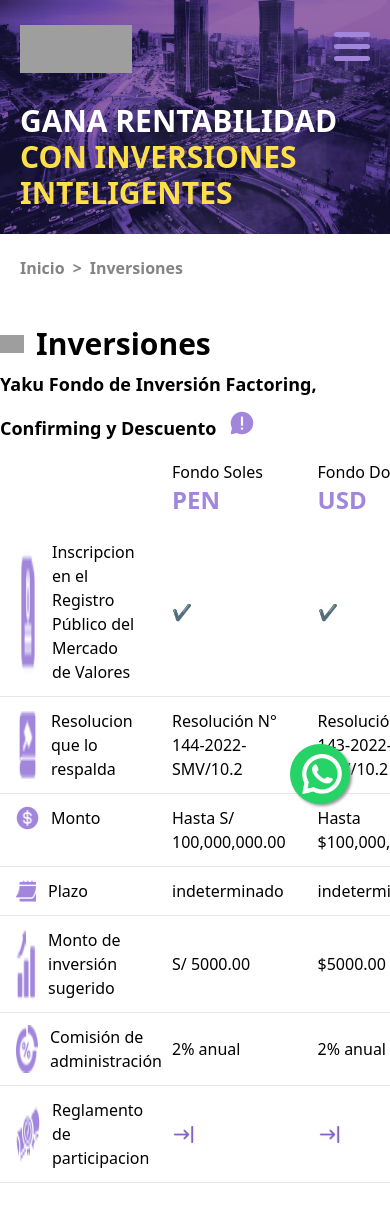
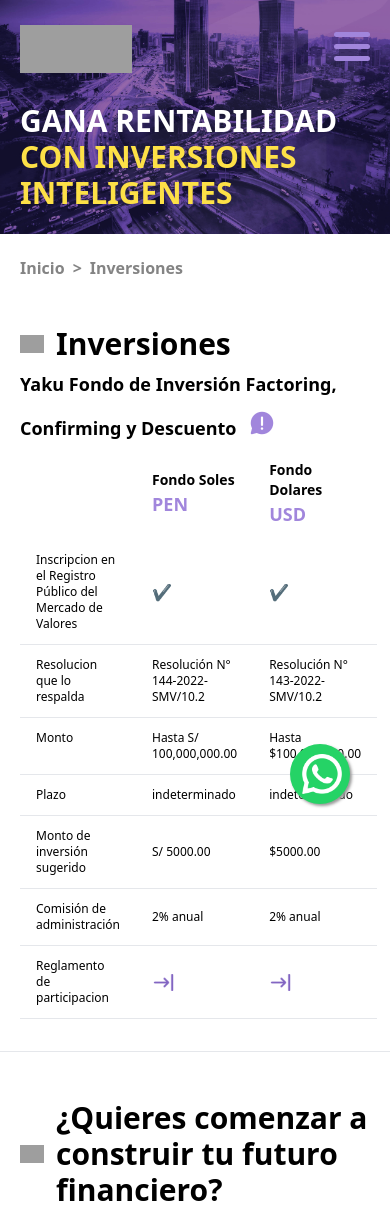
Before and after one commit to Jp-dsouls/propuesta-web-1, an Astro site: page /inversiones in a window 390 px wide. Shown: the top 1211 px of the page. Built offline with nearby package versions, Linux system fonts and the light colour scheme; Astro itself is replaced by a stand-in of ours; grey boxes are pictures that could not be loaded; a web font is replaced by a local one.

Commit message:
fix: responsive Investments

```diff
--- a/src/components/Investments/Investments.astro
+++ b/src/components/Investments/Investments.astro
@@ -3,7 +3,7 @@
 import { Image } from "astro:assets";
 ---
 
-<section class="container mx-auto flex flex-col my-8">
+<section class="container mx-5 w-fit lg:md:sm:mx-auto flex flex-col my-8">
   <Title title="Inversiones" />
   <h2 class="text-lg font-semibold">
     Yaku Fondo de Inversión Factoring, Confirming y Descuento
@@ -39,19 +39,19 @@
         <thead>
           <tr class="bg-muted">
             <th class="px-4 py-3 font-medium"></th>
-            <th class="px-4 py-3 font-medium">
+            <th class="px-4 py-3 text-sm lg:md:sm:font-medium">
               <span>Fondo Soles</span>
-              <h5 class="text-[#a186dc] text-2xl font-bold">PEN</h5>
+              <h5 class="text-[#a186dc] text-lg lg:md:sm:text-2xl font-bold">PEN</h5>
             </th>
-            <th class="px-4 py-3 font-medium">
+            <th class="px-4 py-3 text-sm lg:md:sm:font-medium">
               <span>Fondo Dolares</span>
-              <h5 class="text-[#a186dc] text-2xl font-bold">USD</h5>
+              <h5 class="text-[#a186dc] text-lg lg:md:sm:text-2xl font-bold">USD</h5>
             </th>
           </tr>
         </thead>
         <tbody>
           <tr class="border-b">
-            <td class="px-4 py-3 font-medium inline-flex">
+            <td class="px-4 py-3 font-medium inline-flex text-xs lg:md:sm:text-sm">
               <Image
             src="/icons/inscripcion.png"
             alt="icono inscripcion"
@@ -59,7 +59,7 @@
             height="24"
             draggable="false"
             loading="lazy"
-            class="pr-3"
+            class="pr-3 hidden sm:block lg:md:sm:block"
           />
               Inscripcion en el Registro Público del Mercado de Valores
             </td>
@@ -67,7 +67,7 @@
             <td class="px-4 py-3">✔</td>
           </tr>
           <tr class="border-b">
-            <td class="px-4 py-3 font-medium inline-flex">
+            <td class="px-4 py-3 font-medium inline-flex text-xs lg:md:sm:text-sm">
               <Image
             src="/icons/ley.png"
             alt="icono ley"
@@ -75,15 +75,15 @@
             height="24"
             draggable="false"
             loading="lazy"
-            class="pr-3"
+            class="pr-3 hidden sm:block lg:md:sm:block"
           />
               Resolucion que lo respalda</td
             >
-            <td class="px-4 py-3">Resolución N° 144-2022-SMV/10.2</td>
-            <td class="px-4 py-3">Resolución N° 143-2022-SMV/10.2</td>
+            <td class="px-4 py-3 text-xs lg:md:sm:text-base">Resolución N° 144-2022-SMV/10.2</td>
+            <td class="px-4 py-3 text-xs lg:md:sm:text-base">Resolución N° 143-2022-SMV/10.2</td>
           </tr>
           <tr class="border-b">
-            <td class="px-4 py-3 font-medium inline-flex">
+            <td class="px-4 py-3 font-medium inline-flex text-xs lg:md:sm:text-sm">
               <Image
             src="/icons/dinero.png"
             alt="icono dinero"
@@ -91,15 +91,15 @@
             height="24"
             draggable="false"
             loading="lazy"
-            class="pr-3"
+            class="pr-3 hidden sm:block lg:md:sm:block"
           />
               Monto
             </td>
-            <td class="px-4 py-3">Hasta S/ 100,000,000.00</td>
-            <td class="px-4 py-3">Hasta $100,000,000.00</td>
+            <td class="px-4 py-3 text-xs lg:md:sm:text-base">Hasta S/ 100,000,000.00</td>
+            <td class="px-4 py-3 text-xs lg:md:sm:text-base">Hasta $100,000,000.00</td>
           </tr>
           <tr class="border-b">
-            <td class="px-4 py-3 font-medium inline-flex">
+            <td class="px-4 py-3 font-medium inline-flex text-xs lg:md:sm:text-sm">
               <Image
               src="/icons/calendario.png"
               alt="icono calendario"
@@ -107,16 +107,16 @@
               height="22"
               draggable="false"
               loading="lazy"
-              class="pr-3"
+              class="pr-3 hidden sm:block lg:md:sm:block"
             />
 
               Plazo
             </td>
-            <td class="px-4 py-3">indeterminado</td>
-            <td class="px-4 py-3">indeterminado</td>
+            <td class="px-4 py-3 text-xs lg:md:sm:text-base">indeterminado</td>
+            <td class="px-4 py-3 text-xs lg:md:sm:text-base">indeterminado</td>
           </tr>
           <tr class="border-b">
-            <td class="px-4 py-3 font-medium inline-flex">
+            <td class="px-4 py-3 font-medium inline-flex text-xs lg:md:sm:text-sm">
               <Image
               src="/icons/inversion.png"
               alt="icono inversion"
@@ -124,15 +124,15 @@
               height="24"
               draggable="false"
               loading="lazy"
-              class="pr-3"
+              class="pr-3 hidden sm:block lg:md:sm:block"
             />
               Monto de inversión sugerido
             </td>
-            <td class="px-4 py-3">S/ 5000.00</td>
-            <td class="px-4 py-3">$5000.00</td>
+            <td class="px-4 py-3 text-xs lg:md:sm:text-base">S/ 5000.00</td>
+            <td class="px-4 py-3 text-xs lg:md:sm:text-base">$5000.00</td>
           </tr>
           <tr class="border-b">
-            <td class="px-4 py-3 font-medium inline-flex">
+            <td class="px-4 py-3 font-medium inline-flex text-xs lg:md:sm:text-sm">
               <Image
               src="/icons/comision.png"
               alt="icono comision"
@@ -140,15 +140,15 @@
               height="24"
               draggable="false"
               loading="lazy"
-              class="pr-3"
+              class="pr-3 hidden sm:block lg:md:sm:block"
             />
               Comisión de administración</td
             >
-            <td class="px-4 py-3">2% anual</td>
-            <td class="px-4 py-3">2% anual</td>
+            <td class="px-4 py-3 text-xs lg:md:sm:text-base">2% anual</td>
+            <td class="px-4 py-3 text-xs lg:md:sm:text-base">2% anual</td>
           </tr>
           <tr class="border-b">
-            <td class="px-4 py-3 font-medium inline-flex">
+            <td class="px-4 py-3 font-medium inline-flex text-xs lg:md:sm:text-sm">
               <Image
               src="/icons/reglamento.png"
               alt="icono reglamento"
@@ -156,7 +156,7 @@
               height="24"
               draggable="false"
               loading="lazy"
-              class="pr-3"
+              class="pr-3 hidden sm:block lg:md:sm:block"
             />
               Reglamento de participacion</td
             >
```
